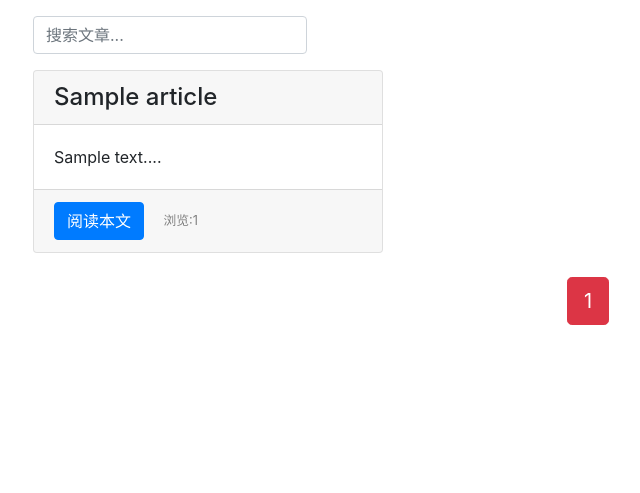
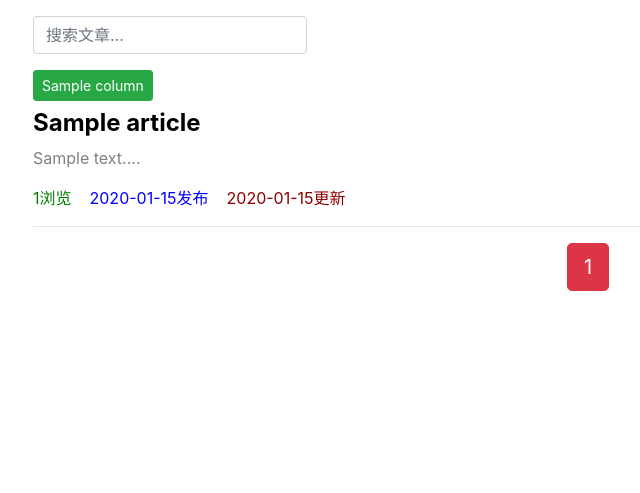
Before and after one commit to daiyuzz/my_blog, a Django app: template templates/article/list.html in a window 1280 px wide. Shown: the part 104-597 px from the top of the page, without its empty margins (52-692 px from the left). Run offline with Django 3.2, Linux system fonts and the light colour scheme; the template is opened without the code that fills it: most values are stand-ins (such as "Sample title", 1, 10 or a date in 2020); some libraries are stand-ins or nearby versions.

Commit message:
添加栏目

```diff
--- a/article/admin.py
+++ b/article/admin.py
@@ -1,5 +1,9 @@
 from django.contrib import admin
-from .models import ArticlePost
+from .models import ArticlePost, ArticleColumn
+
 # Register your models here.
 
 admin.site.register(ArticlePost)
+
+# 注册文章栏目
+admin.site.register(ArticleColumn)
--- a/my_blog/settings.py
+++ b/my_blog/settings.py
@@ -24,7 +24,7 @@ SECRET_KEY = 'o)l#l44eb05rfyy32zlkg7b^gm50z@qg=!#0$j1ayxkviz1p6='
 # SECURITY WARNING: don't run with debug turned on in production!
 DEBUG = True
 
-ALLOWED_HOSTS = []
+ALLOWED_HOSTS = ['*']
 
 # Application definition
 
--- a/templates/article/list.html
+++ b/templates/article/list.html
@@ -1,11 +1,10 @@
-
 {% extends "base.html" %}
 {% load staticfiles %}
 
 <!-- 写入 base.html中定义的title-->
 {% block title %}
     首页
-{% endblock title%}
+{% endblock title %}
 
 <!-- 写入base.html中定义的 content-->
 {% block content %}
@@ -15,14 +14,15 @@
         <nav aria-label="breadcrumb">
             <ol class="breadcrumb">
                 <li class="breadcrumb-item">
-                <a href="{% url 'article:article_list' %}?search={{ search }}">最新</a>
+                    <a href="{% url 'article:article_list' %}?search={{ search }}&column={{ column }}">最新</a>
                 </li>
                 <li class="breadcrumb-item">
-                <a href="{% url 'article:article_list' %}?order=total_views&search={{ search }}">最热</a>
+                    <a href="{% url 'article:article_list' %}?order=total_views&search={{ search }}&column={{ column }}">最热</a>
                 </li>
             </ol>
         </nav>
-    <!-- 新增，搜索栏-->
+
+        <!--搜索栏-->
         <div class="row">
             <div class="col-auto mr-auto">
                 <form class="form-inline">
@@ -31,7 +31,8 @@
                 </form>
             </div>
         </div>
-    <!-- 新增，搜索提示语-->
+
+        <!--搜索提示语-->
         {% if search %}
             {% if articles %}
                 <h4><span style="color: red">"{{ search }}"</span>的搜索结果如下：</h4>
@@ -41,26 +42,49 @@
                 <hr>
             {% endif %}
         {% endif %}
+
+        <!-- 列表循环-->
         <div class="row mt-2">
             {% for article in articles %}
-        <div class="col-4 mb-4">
-            <div class="card h-100">
-                <h4 class="card-header">{{ article.title }}</h4>
-                <div class="card-body">
-                    <p class="card-text">{{ article.body | slice:'100' }}...</p>
+                <!-- 文章内容-->
+
+                <div class="col-12">
+                    <!-- 栏目-->
+                    {% if article.column %}
+                        <a role="button" href="{% url 'article:article_list' %}?column={{ article.column.id }}"
+                           class="btn btn-sm mb-2 btn-success">
+                            {{ article.column }}
+                        </a>
+                    {% endif %}
+
+                    <!-- 标题-->
+                    <h4>
+                        <b>
+                            <a href="{% url 'article:article_detail' article.id %}" style="color: black">
+                                {{ article.title }}
+                            </a>
+                        </b>
+                    </h4>
+                    <!-- 摘要-->
+                    <div>
+                        <p style="color: gray;">
+                            {{ article.body | slice:'100' }}...
+                        </p>
                     </div>
-                <div class="card-footer">
-                    <a href="{% url 'article:article_detail' article.id %}" class="btn btn-primary">阅读本文</a>
-                    <!-- 显示浏览量-->
-                    <span>
-                        <small class="col align-self-end" style="color:gray">
-                            浏览:{{ article.total_views }}
-                        </small>
+                    <!-- 注脚-->
+                    <p>
+                        <!-- 附加信息-->
+                        <span style="color: green;">
+                        {{ article.total_views }}浏览&nbsp;&nbsp;&nbsp;
                     </span>
-                </div>
-
-            </div>
-
+                        <span style="color: blue;">
+                            {{ article.created | date:'Y-m-d' }}发布&nbsp;&nbsp;&nbsp;
+                        </span>
+                        <span style="color: darkred">
+                        {{ article.updated | date:'Y-m-d' }}更新
+                    </span>
+                    </p>
+                    <hr>
                 </div>
             {% endfor %}
         </div>
@@ -71,14 +95,17 @@
                 <!-- 如果不是第一页，则显示上翻页按钮-->
                 {% if articles.has_previous %}
                     <a href="?page=1&order={{ order }}&search={{ search }}" class="btn btn-success">&laquo;1</a>
-                    <a href="?page={{ articles.previous_page_number }}&order={{ order }}&search={{ search }}" class="btn btn-secondary">...</a>
+                    <a href="?page={{ articles.previous_page_number }}&order={{ order }}&search={{ search }}"
+                       class="btn btn-secondary">...</a>
                 {% endif %}
                 <!-- 当前页面-->
                 <span class="current btn btn-danger btn-lg">{{ articles.number }}</span>
                 <!-- 如果不是末页，则显示下翻按钮-->
                 {% if articles.has_next %}
-                    <a href="?page={{ articles.next_page_number }}&order={{ order }}&search={{ search }}" class="btn btn-secondary">{{ articles.paginator.num_pages }}</a>
-                    <a href="?page={{ articles.paginator.num_pages }}&order={{ order }}&search={{ search }}" class="btn btn-success">
+                    <a href="?page={{ articles.next_page_number }}&order={{ order }}&search={{ search }}"
+                       class="btn btn-secondary">{{ articles.paginator.num_pages }}</a>
+                    <a href="?page={{ articles.paginator.num_pages }}&order={{ order }}&search={{ search }}"
+                       class="btn btn-success">
                         {{ articles.paginator.num_pages }}&raquo;
                     </a>
                 {% endif %}
```
Also changed, not shown: article/models.py (+19 -0 lines), article/views.py (+12 -3 lines), templates/article/create.html (+10 -1 lines), templates/article/update.html (+19 -2 lines), db.sqlite3. Lines whose indentation alone changed are shown as unchanged.
